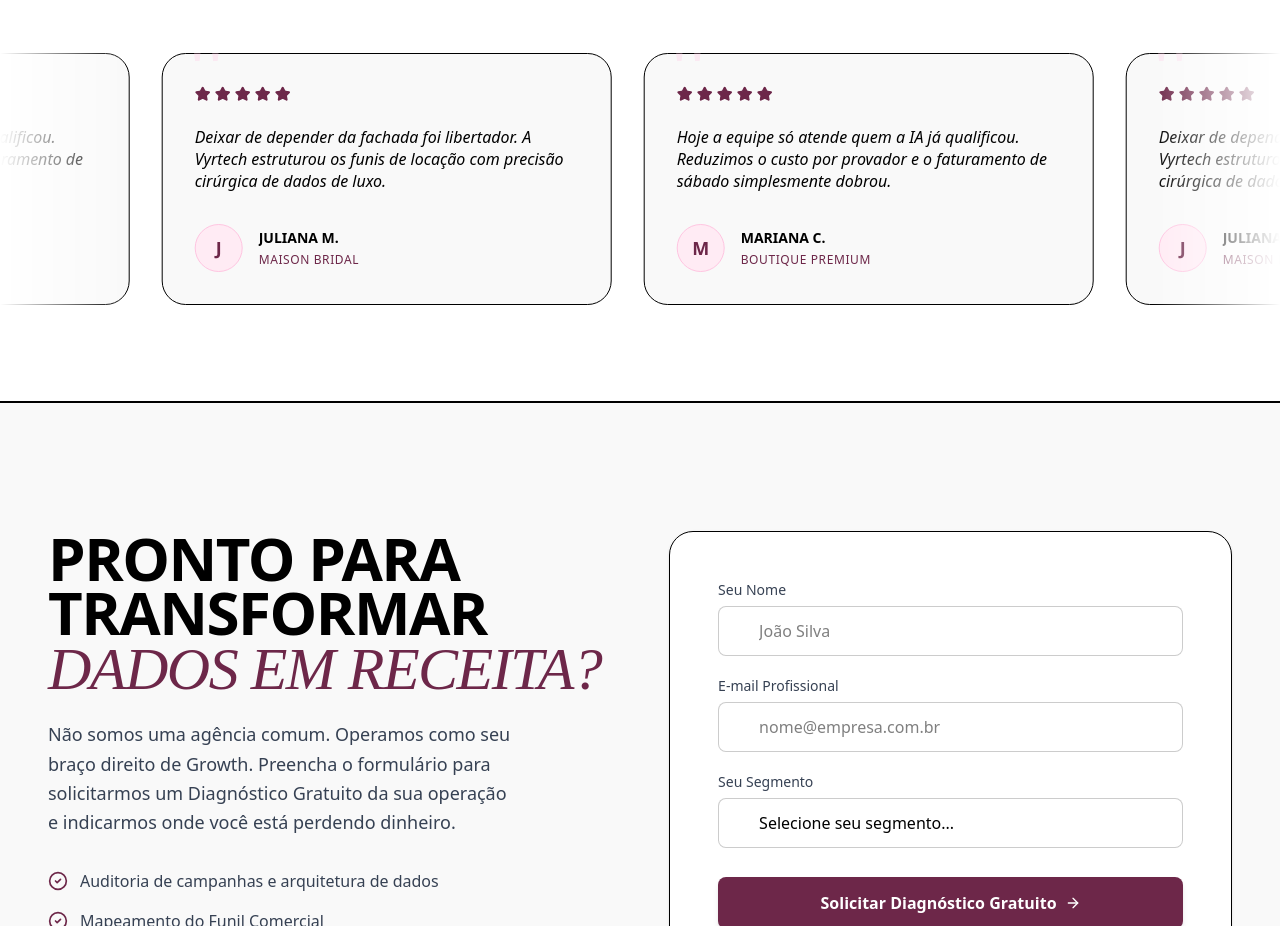
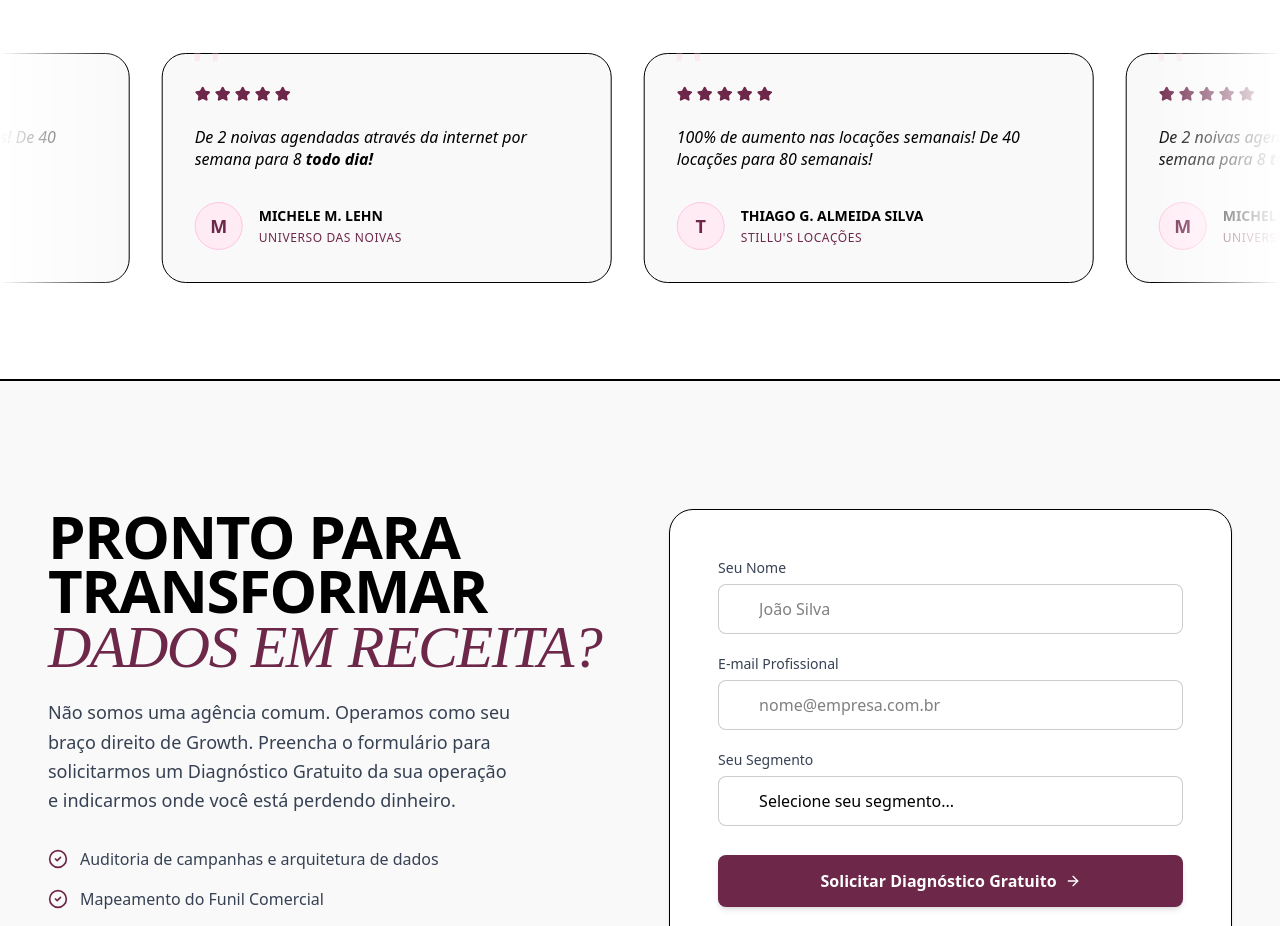
Before and after one commit to jooh44/site-vyrtech, a Next.js app: page /locacao-de-roupas in a window 1280 px wide. Shown: the part 4940-5866 px from the top of the page. Built offline with nearby package versions, Linux system fonts and the light colour scheme.

Commit message:
fix: update editorial footer links and testimonials content

```diff
--- a/src/components/ui/EditorialFooter.tsx
+++ b/src/components/ui/EditorialFooter.tsx
@@ -20,10 +20,10 @@ export function EditorialFooter() {
                         Soluções
                     </h4>
                     <ul className="space-y-3 text-sm text-gray-500 font-light">
-                        <li><Link href="/#diagnostico" className="hover:text-[#6D2749] transition-colors">Tráfego B2B Qualificado</Link></li>
-                        <li><Link href="/#diagnostico" className="hover:text-[#6D2749] transition-colors">Automação Make/Zapier</Link></li>
-                        <li><Link href="/#diagnostico" className="hover:text-[#6D2749] transition-colors">Metodologia S.A.F.R.A.</Link></li>
-                        <li><Link href="/#diagnostico" className="hover:text-[#6D2749] transition-colors">Consultoria de CRO</Link></li>
+                        <li><Link href="#diagnostico" className="hover:text-[#6D2749] transition-colors">Tráfego B2B Qualificado</Link></li>
+                        <li><Link href="#diagnostico" className="hover:text-[#6D2749] transition-colors">Automação Make/Zapier</Link></li>
+                        <li><Link href="#diagnostico" className="hover:text-[#6D2749] transition-colors">Metodologia S.A.F.R.A.</Link></li>
+                        <li><Link href="#diagnostico" className="hover:text-[#6D2749] transition-colors">Consultoria de CRO</Link></li>
                     </ul>
                 </div>
 
--- a/src/components/ui/EditorialTestimonialsSection.tsx
+++ b/src/components/ui/EditorialTestimonialsSection.tsx
@@ -3,29 +3,29 @@ import { Star } from "lucide-react";
 export function EditorialTestimonialsSection() {
     const testimonials = [
         {
-            name: "Mariana C.",
-            role: "Boutique Premium",
-            content: "Hoje a equipe só atende quem a IA já qualificou. Reduzimos o custo por provador e o faturamento de sábado simplesmente dobrou.",
-            avatar: "M"
+            name: "Thiago G. Almeida Silva",
+            role: "Stillu's locações",
+            content: "100% de aumento nas locações semanais! De 40 locações para 80 semanais!",
+            avatar: "T"
         },
         {
-            name: "Juliana M.",
-            role: "Maison Bridal",
-            content: "Deixar de depender da fachada foi libertador. A Vyrtech estruturou os funis de locação com precisão cirúrgica de dados de luxo.",
-            avatar: "J"
+            name: "Michele M. Lehn",
+            role: "Universo das Noivas",
+            content: <>De 2 noivas agendadas através da internet por semana para 8 <strong className="font-bold">todo dia!</strong></>,
+            avatar: "M"
         },
         // Duplicating for sufficient length in the ticker
         {
-            name: "Mariana C.",
-            role: "Boutique Premium",
-            content: "Hoje a equipe só atende quem a IA já qualificou. Reduzimos o custo por provador e o faturamento de sábado simplesmente dobrou.",
-            avatar: "M"
+            name: "Thiago G. Almeida Silva",
+            role: "Stillu's locações",
+            content: "100% de aumento nas locações semanais! De 40 locações para 80 semanais!",
+            avatar: "T"
         },
         {
-            name: "Juliana M.",
-            role: "Maison Bridal",
-            content: "Deixar de depender da fachada foi libertador. A Vyrtech estruturou os funis de locação com precisão cirúrgica de dados de luxo.",
-            avatar: "J"
+            name: "Michele M. Lehn",
+            role: "Universo das Noivas",
+            content: <>De 2 noivas agendadas através da internet por semana para 8 <strong className="font-bold">todo dia!</strong></>,
+            avatar: "M"
         }
     ];
 
```
